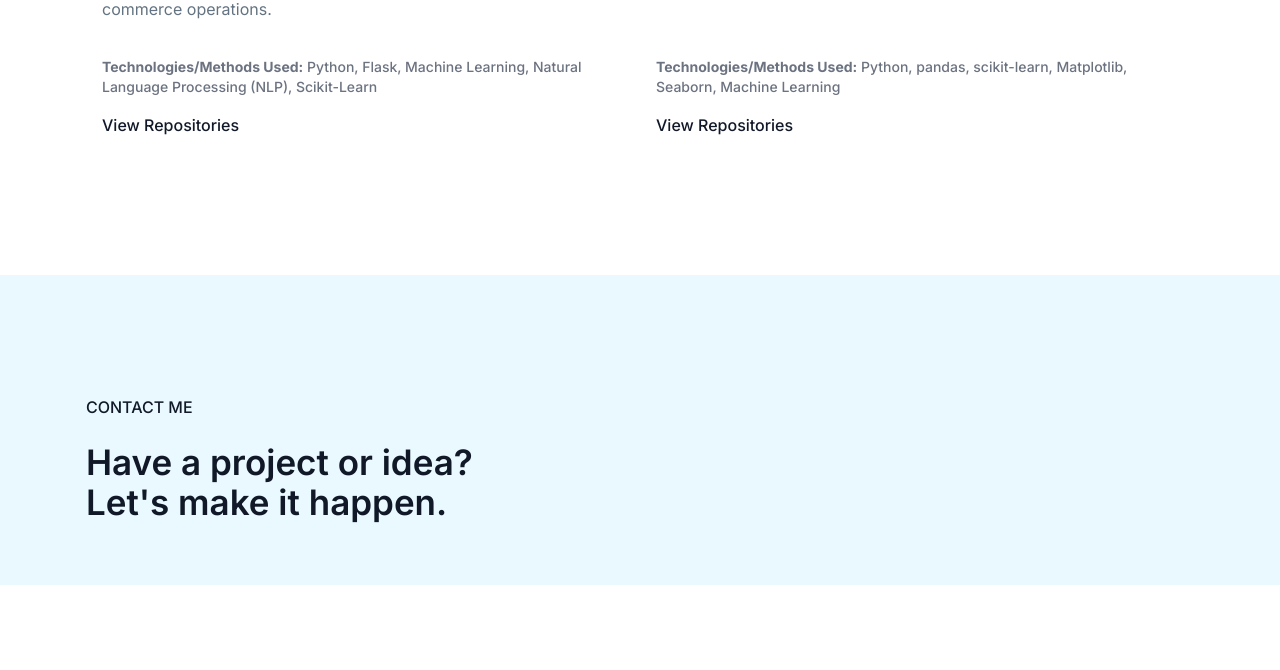
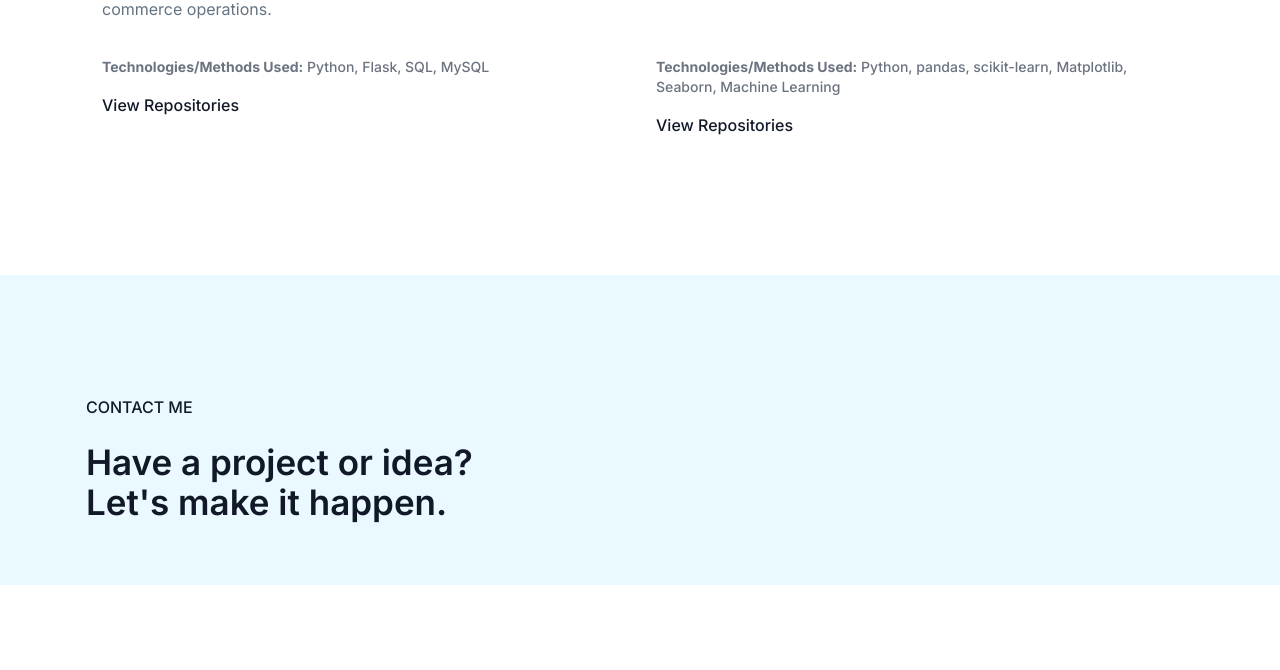
Before and after one commit to dibyansu06/dibyansu06, a website: page index.html in a window 1280 px wide. Shown: the part 3059-3729 px from the top of the page. Drawn offline with nearby package versions, Linux system fonts and the light colour scheme.

Commit message:
Update Technologies in project

```diff
--- a/index.html
+++ b/index.html
@@ -614,7 +614,7 @@
                   The project demonstrates proficiency in SQL, database normalization, and DBMS concepts to support real-world e-commerce operations.
                 </p>
                 <div class="mb-4 text-sm font-medium text-gray-500">
-                  <p><strong>Technologies/Methods Used:</strong> Python, Flask, Machine Learning, Natural Language Processing (NLP), Scikit-Learn</p>
+                  <p><strong>Technologies/Methods Used:</strong> Python, Flask, SQL, MySQL</p>
                 </div>
                 <a
                   href="https://github.com/dibyansu06/E-Commerce-DataBase-Management-System"
```
